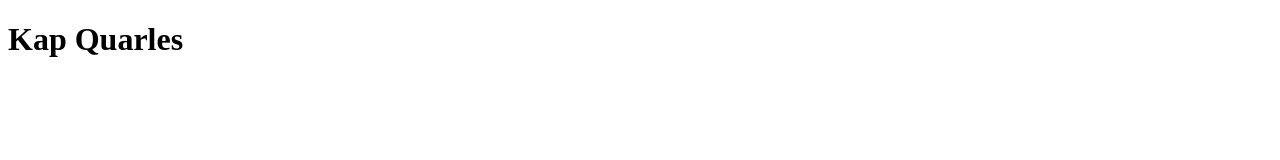
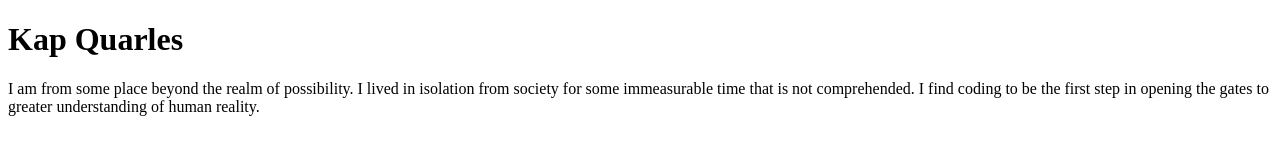
Before and after one commit to KapQ/Git-skills, a plain HTML site: page index.html in a window 1280 px wide. Drawn offline with Linux system fonts and the light colour scheme.

Commit message:
Update index.html

```diff
--- a/index.html
+++ b/index.html
@@ -6,6 +6,7 @@
   </head>
   <body>
     <h1>Kap Quarles</h1>
+    <p>I am from some place beyond the realm of possibility. I lived in isolation from society for some immeasurable time that is not comprehended. I find coding to be the first step in opening the gates to greater understanding of human reality.<p>
 
   </body>
 </html>
```
